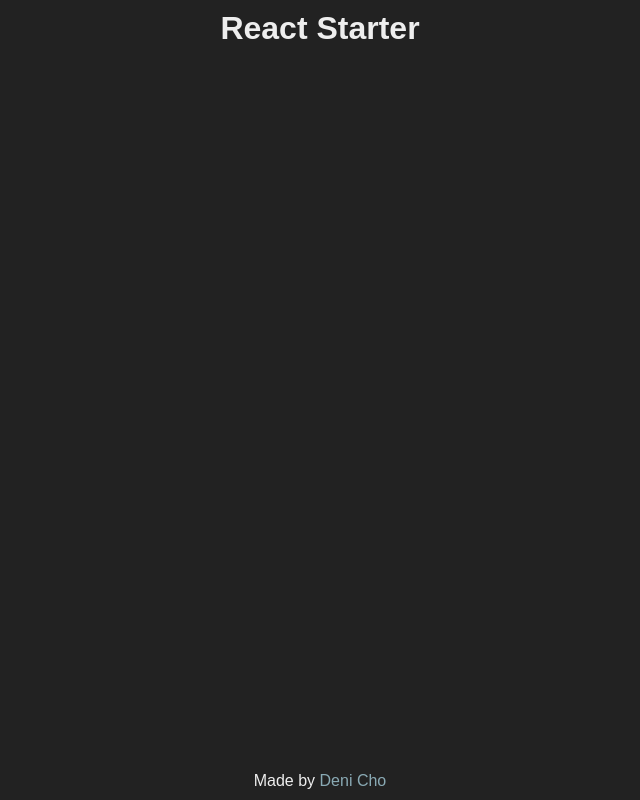
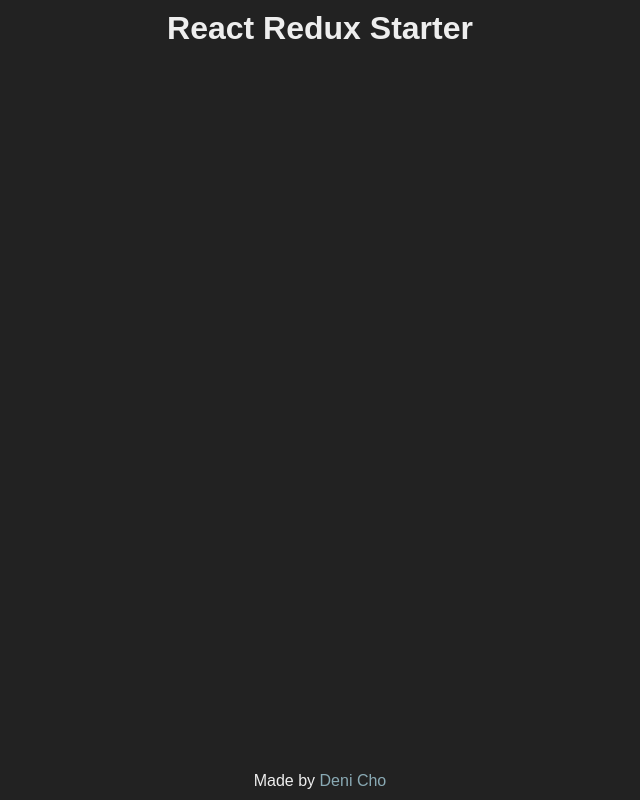
Before and after one commit to denchoooo/react-redux-starter, a React app: page / in a window 1280 px wide. Shown: the whole page, without its empty margins (320-960 px from the left). Built offline with nearby package versions, Linux system fonts and the light colour scheme.

Commit message:
Added dependencies and minor edits

```diff
--- a/public/index.html
+++ b/public/index.html
@@ -1,5 +1,6 @@
 <!doctype html>
 <html lang="en">
+
 <head>
   <meta charset="utf-8">
   <meta name="viewport" content="width=device-width, initial-scale=1, shrink-to-fit=no">
@@ -19,8 +20,9 @@
       work correctly both with client-side routing and a non-root public URL.
       Learn how to configure a non-root public URL by running `npm run build`.
     -->
-    <title>React App</title>
+  <title>React Redux App</title>
 </head>
+
 <body>
   <noscript>
     You need to enable JavaScript to run this app.
@@ -37,4 +39,5 @@
       To create a production bundle, use `npm run build` or `yarn build`.
     -->
 </body>
+
 </html>
--- a/src/App/App.js
+++ b/src/App/App.js
@@ -7,7 +7,7 @@ class App extends Component {
     return (
       <div className="App">
         <div className="App-header">
-          <h1>React Starter</h1>
+          <h1>React Redux Starter</h1>
         </div>
         <div className="App-footer">
           Made by <a href="https://twitter.com/denichodev">Deni Cho</a>
```
Also changed, not shown: package.json (+10 -2 lines), 1 other file. Lines whose indentation alone changed are shown as unchanged.
